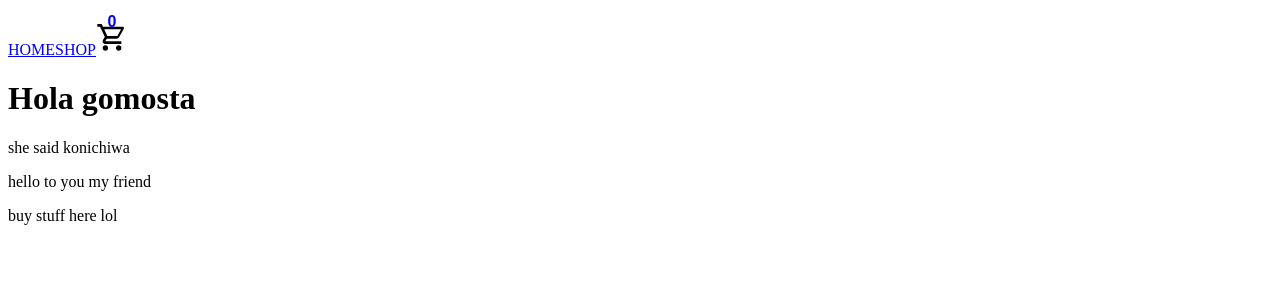
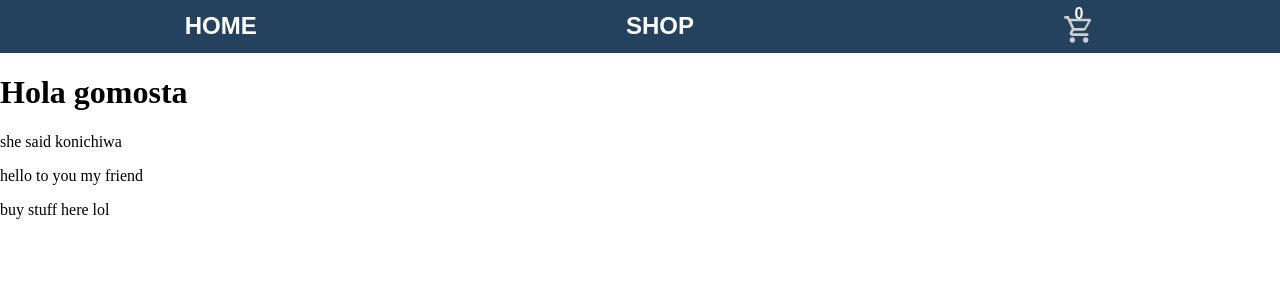
Before and after one commit to m-redw/shopping-cart, a React (Vite) app: page / in a window 1280 px wide. Shown: the top 300 px of the page. Built offline with nearby package versions, Linux system fonts and the light colour scheme.

Commit message:
Add styling to nav bar

```diff
--- a/src/App.jsx
+++ b/src/App.jsx
@@ -1,6 +1,7 @@
 import { useState } from "react";
 import { Link, Outlet } from "react-router";
 import CartImage from "./Components/CartImage";
+import "./Styles/app-basics.css";
 
 function App() {
   const [cart, setCart] = useState(new Map());
--- /dev/null
+++ b/src/Styles/app-basics.css
@@ -0,0 +1,44 @@
+:root {
+  --nav-bg-color: #24425e;
+  --link-color: white;
+  --hover-color: #cecece;
+  --cart-hover-color: #9e9e9e;
+}
+
+*,
+*::before,
+*::after {
+  box-sizing: border-box;
+}
+
+body {
+  margin: 0;
+}
+
+nav {
+  background-color: var(--nav-bg-color);
+  display: flex;
+  justify-content: space-around;
+  align-items: center;
+}
+
+a {
+  color: var(--link-color);
+  text-decoration: none;
+  font-size: 24px;
+  font-weight: bold;
+  font-family: sans-serif;
+}
+
+a:hover {
+  color: var(--hover-color);
+}
+
+/* svg = cart */
+svg {
+  fill: var(--hover-color);
+}
+
+a:hover svg {
+  fill: var(--cart-hover-color);
+}
```
